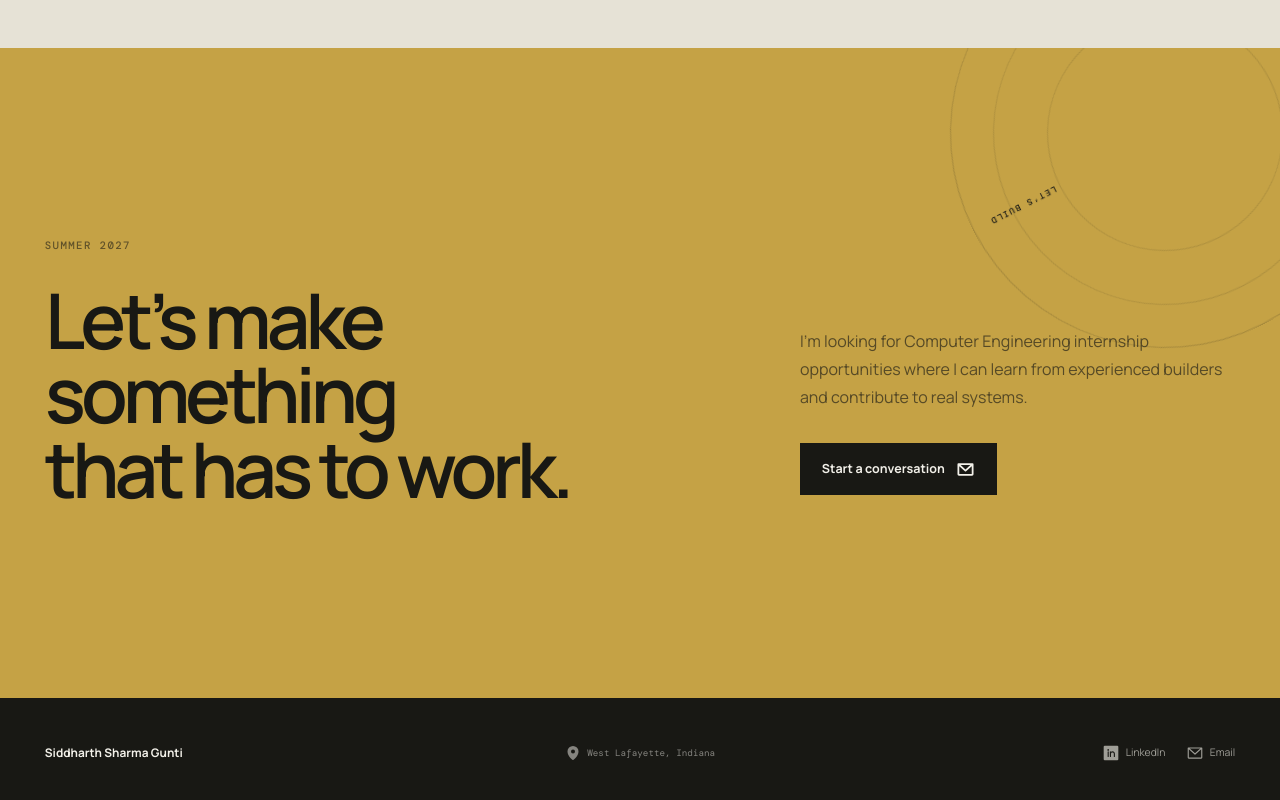
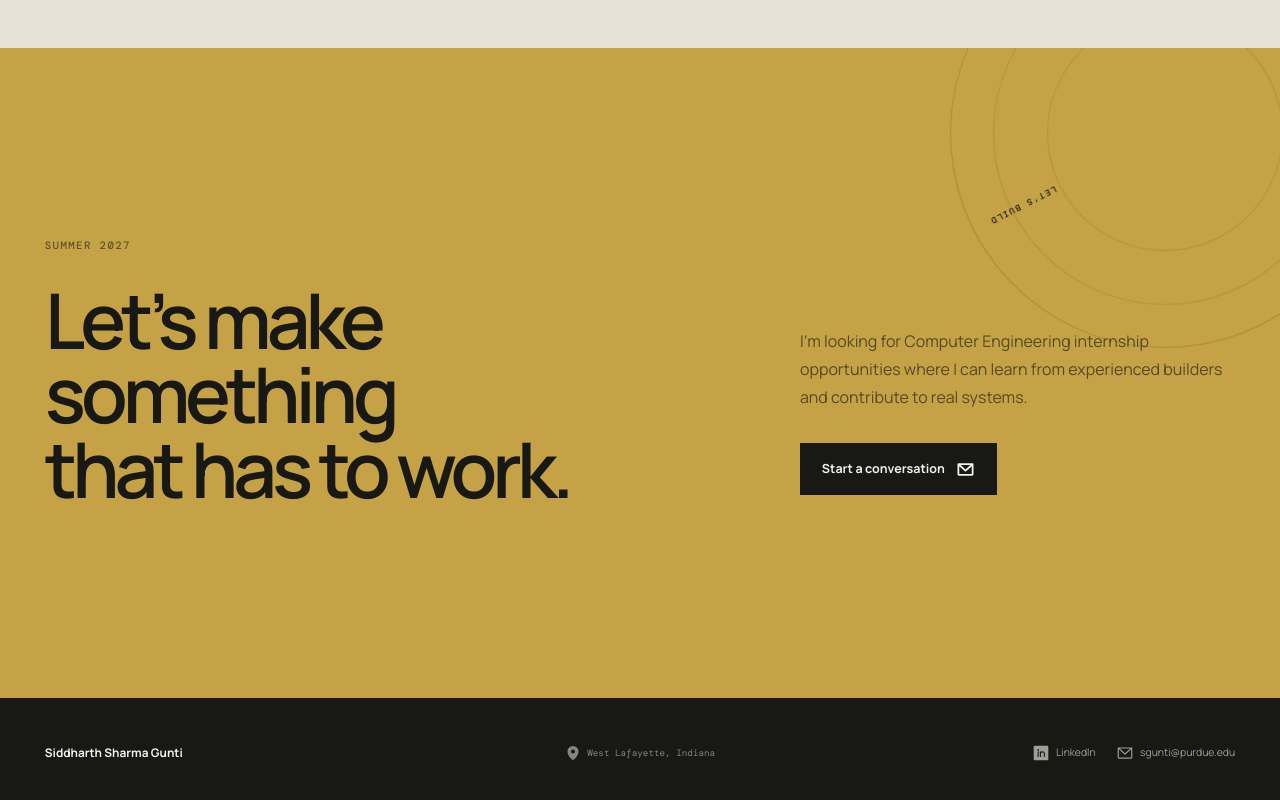
Before and after one commit to guntisid2007/guntisid, a React (Vite) app: page / in a window 1280 px wide. Shown: the part 5348-6148 px from the top of the page. Built offline with nearby package versions, Linux system fonts and the light colour scheme; a web font is replaced by a local one.

Commit message:
Update portfolio with Purdue contact details

```diff
--- a/public/Siddharth_Gunti_Resume.html
+++ b/public/Siddharth_Gunti_Resume.html
@@ -177,9 +177,9 @@
   <main class="page">
     <h1>Siddharth Sharma Gunti</h1>
     <div class="contact">
-      Email: <a href="mailto:guntisid2007@gmail.com">guntisid2007@gmail.com</a> |
-      <a href="tel:+14847169530">(484) 716-9530</a> |
-      West Lafayette, IN
+      Email: <a href="mailto:sgunti@purdue.edu">sgunti@purdue.edu</a> | <a href="https://www.linkedin.com/in/siddharth-gunti-66ba212b8/">linkedin.com/in/siddharth-gunti-66ba212b8</a> |
+      <a href="tel:+14847169530">(484) 716-9530</a><br>
+      <span style="white-space: nowrap;">West Lafayette, IN</span>
     </div>
 
     <section class="section">
@@ -274,7 +274,7 @@
     </section>
 
     <section class="section">
-      <h2 class="section-title">Selected Projects</h2>
+      <h2 class="section-title">Projects</h2>
       <ul>
         <li><strong>Java Swing Idle Game | Developer</strong>
           <ul>
--- a/src/App.jsx
+++ b/src/App.jsx
@@ -12,6 +12,8 @@ import {
 } from "@phosphor-icons/react";
 
 const LINKEDIN = "https://www.linkedin.com/in/siddharth-gunti-66ba212b8/";
+const EMAIL = "sgunti@purdue.edu";
+const EMAIL_LINK = `mailto:${EMAIL}`;
 const ASSET_BASE = import.meta.env.BASE_URL;
 
 const projects = [
@@ -194,7 +196,7 @@ function App() {
           <a href="#experience">Experience</a>
           <a href="#about">About</a>
         </nav>
-        <a className="header-contact" href="mailto:guntisid2007@gmail.com">
+        <a className="header-contact" href={EMAIL_LINK}>
           Contact <ArrowUpRight size={16} weight="bold" />
         </a>
       </header>
@@ -330,7 +332,7 @@ function App() {
             </div>
             <div className="contact-copy">
               <p>I’m looking for Computer Engineering internship opportunities where I can learn from experienced builders and contribute to real systems.</p>
-              <MagneticLink href="mailto:guntisid2007@gmail.com" className="button button-light">
+              <MagneticLink href={EMAIL_LINK} className="button button-light">
                 Start a conversation <EnvelopeSimple size={19} weight="bold" />
               </MagneticLink>
             </div>
@@ -343,7 +345,7 @@ function App() {
         <div className="footer-location"><MapPin size={16} weight="fill" /> West Lafayette, Indiana</div>
         <div className="footer-links">
           <a href={LINKEDIN} target="_blank" rel="noreferrer"><LinkedinLogo size={18} weight="fill" />LinkedIn</a>
-          <a href="mailto:guntisid2007@gmail.com"><EnvelopeSimple size={18} />Email</a>
+          <a href={EMAIL_LINK}><EnvelopeSimple size={18} />{EMAIL}</a>
         </div>
       </footer>
     </div>
```
